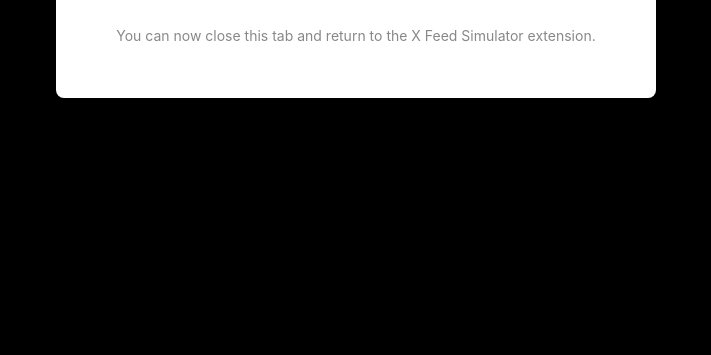
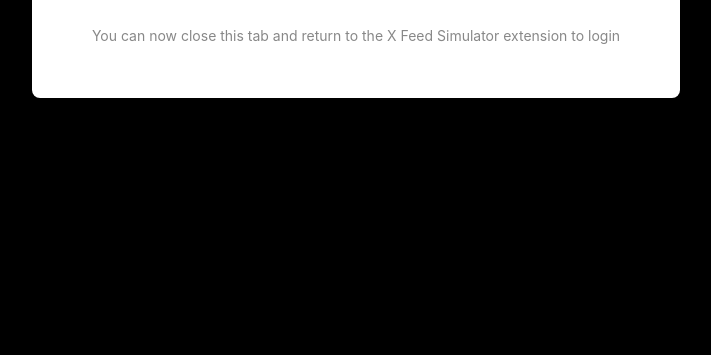
Before and after one commit to vivek-kabra/x-feed-extension, a browser extension: page verification-site/index.html in a window 1280 px wide. Shown: the part 445-800 px from the top of the page, without its empty margins (284-995 px from the left). Drawn offline with Linux system fonts and the light colour scheme.

Commit message:
Update verfication site webpage

```diff
--- a/verification-site/index.html
+++ b/verification-site/index.html
@@ -47,7 +47,7 @@
         <div class="icon">✔</div>
         <h1>Email confirmed!</h1>
         <p>Your account has been successfully verified.</p>
-        <p class="note">You can now close this tab and return to the X Feed Simulator extension.</p>
+        <p class="note">You can now close this tab and return to the X Feed Simulator extension to login</p>
     </div>
 </body>
 </html>
```
